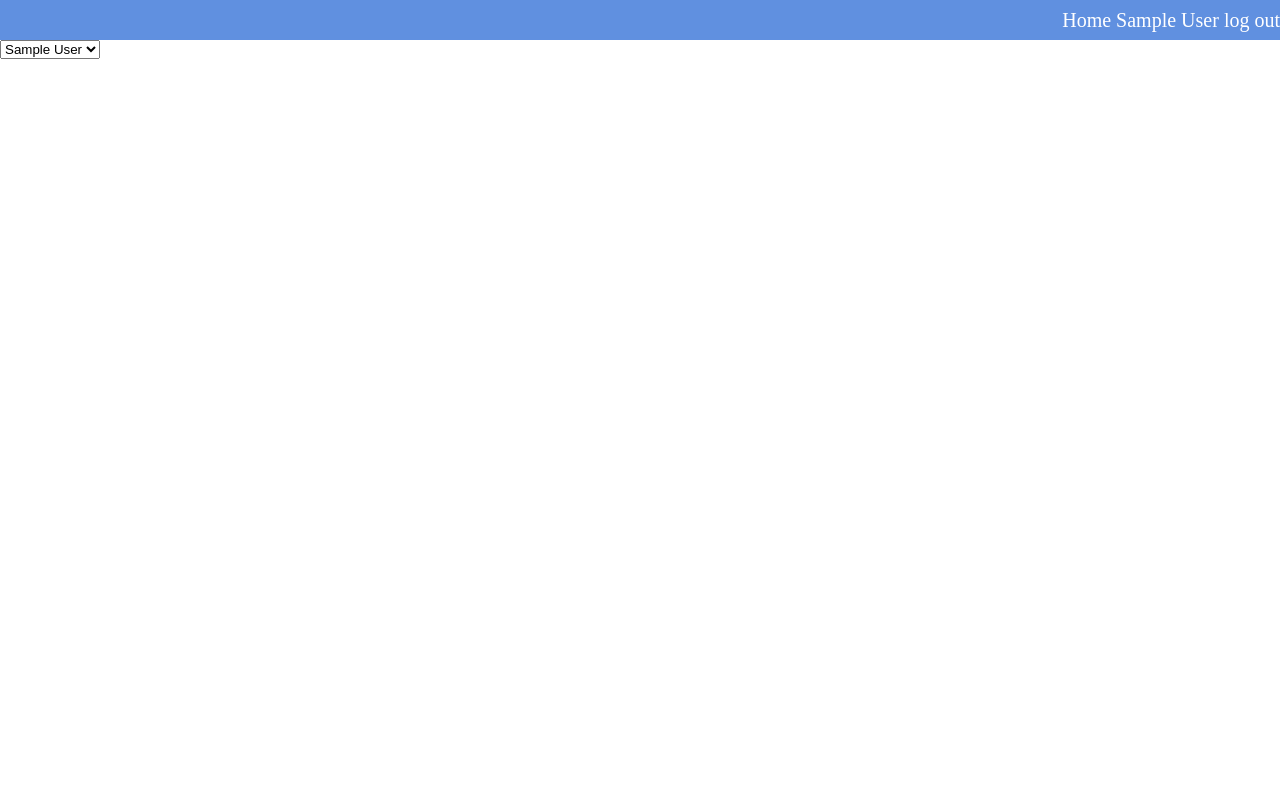
After one commit to simkyuwon/Django, a Django app: page /list/ in a window 1280 px wide. The commit adds this page. Run offline with Django 3.2, Linux system fonts and the light colour scheme; the visitor is signed in with stand-in values (Sample User, id 1); data comes from the database, SQL or seed files in the repository; data that the repository does not hold is empty.

Commit message:
add list page

```diff
--- a/myHome/static/myHome/style.css
+++ b/myHome/static/myHome/style.css
@@ -1,6 +1,7 @@
-body {
+html, body {
 	margin : 0;
 	padding : 0;
+	height : 100%;
 }
 
 a,a:visited,a:hover,a:focus,a:active {
@@ -9,9 +10,45 @@ a,a:visited,a:hover,a:focus,a:active {
 }
 
 .top-menu {
-	padding : 10px;
+	width : 100%;
+	height : 40px;
+	line-height : 40px;
+	left : 0px;
+	top : 0px;
 	text-align : right;
 	background-color: #6090E0;
 	font-size : 20px;
 	color : #FFFFFF;
 }
+
+.not-login-main {
+	height : 100%;
+	padding : 30% 0%;
+	font-size : 50px;
+	text-align : center;
+	color : #FF4020;
+}
+
+.login-main {
+	height : 50%;
+	padding : 30% 0%;
+	text-align : center;
+}
+
+.main-button {
+	text-align : center;
+	font-size : 30px;
+	width : 30%;
+	height : 100px;
+	margin : 0% 5%;
+	display : inline-block;
+}
+
+.list {
+	font-size : 15px;
+}
+
+.inspection-main {
+	font-size : 20px;
+	color : #000000;
+}
--- /dev/null
+++ b/myHome/templates/list.html
@@ -0,0 +1,29 @@
+{% extends "base.html"  %}
+{% load static %}
+{% block title %}
+    list
+{% endblock title %}
+{% block content %}
+<div class="top-menu">
+	<a href="/index">Home</a> {{user.name}} <a href="/logout">log out</a>
+</div>
+<div class="search">
+	<select name="user" onchange="location.href=this.value">
+			<option value="/list?serviceNumber=all">All</option>
+		{% for User in userList %}
+			<option value="/list?serviceNumber={{ User.serviceNumber }}"
+			{% if User.serviceNumber == serviceNumber %}
+				selected = "selected"
+			{% endif %}>
+			{{User.name}}</option>
+		{% endfor %}
+	</select>
+</div>
+<div id="list">
+	<ol>
+		{% for fireExtinguisher in fireExtinguisherList %}
+			<li><a style="color : #000000" href="/inspection?place={{fireExtinguisher.place}}">{{fireExtinguisher.place}} {{fireExtinguisher.lastInspectionDate}} {{fireExtinguisher.mainInspector}}</a></li>
+		{% endfor %}
+	</ol>
+</div>
+{% endblock content %}
--- a/myHome/templates/login.html
+++ b/myHome/templates/login.html
@@ -5,7 +5,8 @@
 {% block content %}
 <div class="container">
 	<h2> Login </h2>
-	<form method="POST" action="{% url 'login' %}">
+	<form method="POST">
+		{{update}}
 		{% csrf_token %}
 		serviceNumber :
 		<input name="serviceNumber" type="text">
@@ -15,8 +16,7 @@
 		<br>
 		<input type="submit" class="btn btn-primary" value="login">
 		<br>
-		serviceName : {{serviceNumber}}<br>
-		password : {{password}}<br>
+		<input name="update" type="text" value={{update}}>
 		{{error}}
 	</form>
 </div>
--- a/myHome/views.py
+++ b/myHome/views.py
@@ -2,19 +2,65 @@ from django.shortcuts import render, redirect
 from django.http import HttpResponse
 from .models import User, FireExtinguisherList, InspectionDateList
 from django.contrib import auth
-#from django.contrib.auth import authenticate, login as auth_login
+from datetime import datetime
 
 # Create your views here.
+
 def index(request):
+	return render(request, "index.html")
+
+def list(request, *args, **kwargs):
 	if request.user.is_authenticated :
 		user = request.user
-		fireExtinguisherList = FireExtinguisherList.objects.filter(mainInspector = user.serviceNumber).order_by("place")
+		userList = User.objects.all()
+		if request.GET.get('serviceNumber','') == 'all' :
+			fireExtinguisherList = FireExtinguisherList.objects.all().order_by("place")
+		elif request.GET.get('serviceNumber','') == '' :
+			fireExtinguisherList = FireExtinguisherList.objects.filter(mainInspector = user.serviceNumber).order_by("place")
+		else :
+			fireExtinguisherList = FireExtinguisherList.objects.filter(mainInspector = request.GET.get('serviceNumber','')).order_by("place")
+		if request.GET.get('serviceNumber','') == '' :
+			context = {"fireExtinguisherList" : fireExtinguisherList, "userList" : userList, "serviceNumber" : user.serviceNumber}
+		else :
+			context = {"fireExtinguisherList" : fireExtinguisherList, "userList" : userList, "serviceNumber" : request.GET.get('serviceNumber','')}
+		return render(request, "list.html", context)
 	else :
-		fireExtinguisherList = FireExtinguisherList.objects.all().order_by("place")
-	context = {"fireExtinguisherList" : fireExtinguisherList}
-	return render(request, "index.html", context)
+		return index(request)
 
-def login(request):
+def inspection(request, *args, **kwargs):
+	fireExtinguisher = FireExtinguisherList.objects.filter(place = request.GET.get('place',''))
+	context = {"fireExtinguisher" : fireExtinguisher}
+	return render(request, "inspection.html", context)
+
+def inspectionupdate(request, *args, **kwargs):
+	if request.user.is_authenticated:
+		fireExtinguisher = FireExtinguisherList.objects.filter(place = request.GET.get('place',''))
+		fireExtinguisher.update(lastInspectionDate = datetime.today())
+		newData = InspectionDateList(fireExtinguisher = fireExtinguisher[0], inspector = request.user)
+		newData.save()
+		return index(request)
+	else :
+		return login()
+
+def inspectionlist(request, *args, **kwargs):
+	if request.user.is_authenticated :
+		user = request.user
+		userList = User.objects.all()
+		if request.GET.get('serviceNumber','') == 'all' :
+			inspectionDateList = InspectionDateList.objects.all().order_by("-inspectionDate")
+		elif request.GET.get('serviceNumber','') == '' :
+			inspectionDateList = InspectionDateList.objects.filter(inspector = user).order_by("-inspectionDate")
+		else :
+			inspectionDateList = InspectionDateList.objects.filter(inspector = request.GET.get('serviceNumber','')).order_by("-inspectionDate")
+		if request.GET.get('serviceNumber','') == '' :
+			context = {"inspectionDateList" : inspectionDateList, "userList" : userList, "serviceNumber" : user.serviceNumber}
+		else :
+			context = {"inspectionDateList" : inspectionDateList, "userList" : userList, "serviceNumber" : request.GET.get('serviceNumber','')}
+		return render(request, "inspectionlist.html", context)
+	else :
+		return index(request)
+
+def login(request, *args, **kwargs):
 	if request.method == "POST":
 		serviceNumber = request.POST['serviceNumber']
 		password = request.POST['password']
@@ -23,7 +69,7 @@ def login(request):
 			auth.login(request, user)
 			return index(request)
 		else:
-			return render(request, 'login.html', {'serviceNumber':serviceNumber,'password':password,'error':'iserviceNumber or password is incorrect'})
+			return render(request, 'login.html', {'serviceNumber':serviceNumber,'password':password,'error':'serviceNumber or password is incorrect'})
 	else:
 		return render(request, 'login.html')
 
--- a/myWeb/urls.py
+++ b/myWeb/urls.py
@@ -24,4 +24,8 @@ urlpatterns = [
 	path('login/',views.login, name='login'),
 	path('logout/',views.logout, name='logout'),
 	path('signup/',views.signup, name='signup'),
+	path('list/',views.list, name='list'),
+	path('inspection/',views.inspection, name='inspection'),
+	path('inspectionupdate/',views.inspectionupdate, name='inspectionupdate'),
+	path('inspectionlist/',views.inspectionlist, name='inspectionlist'),
 ]
```
Also changed, not shown: myHome/templates/index.html (+11 -7 lines), myHome/templates/inspection.html (added, +19 -0 lines), myHome/templates/inspectionlist.html (added, +29 -0 lines).
